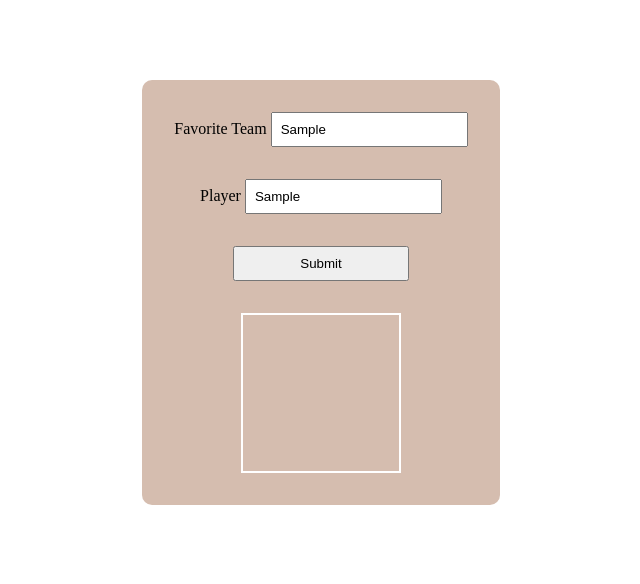
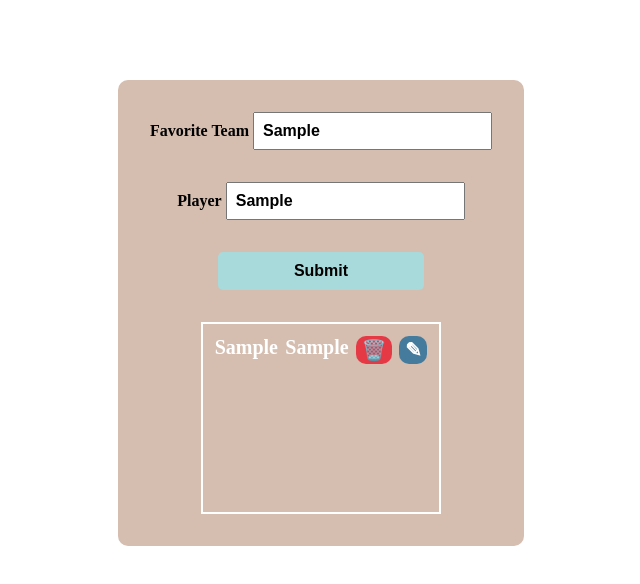
Before and after one commit to vishnuvish-star/CRUD, a plain HTML site: page index.html in a window 1280 px wide. Both pictures are taken after typing "Sample", "Sample" into the empty fields and a click on the input "Submit". Shown: the whole page, without its empty margins (319-959 px from the left). Drawn offline with Linux system fonts and the light colour scheme.

Commit message:
Add Element Through JS

```diff
--- a/script/index.js
+++ b/script/index.js
@@ -24,8 +24,10 @@ formEl.addEventListener("submit", (e) => {
   if (teamValue === "" && playerValue === "") {
     alert("Fill The Fields");
   } else {
-    let createNew = document.createElement("li");
+    let createNew = document.createElement("p");
     createNew.className = "displayList";
-    displayEl.appendChild();
+    createNew.innerHTML = `<small class="displayValue">${teamValue}</small> <small class="displayValue">${playerValue}</small> <small class="bin-icon">🗑️</small><small class="edit-icon">✎</small>`;
+    displayEl.appendChild(createNew);
+    console.log(createNew);
   }
 });
--- a/styles/style.css
+++ b/styles/style.css
@@ -21,16 +21,49 @@ body {
   flex-direction: column;
   align-items: center;
   border-radius: 10px;
+  text-align: center;
+}
+.form label {
+  font-size: 1rem;
+  font-weight: 700;
 }
 input {
   outline: none;
   padding: 0.5rem;
+  font-size: 1rem;
+  font-weight: 600;
 }
 .submit-btn {
   width: 60%;
+  font-size: 1rem;
+  font-weight: 800;
+  background-color: #a8dadc;
+  border: 2px solid #a8dadc;
+  border-radius: 5px;
 }
 .display-container {
-  width: 10rem;
-  height: 10rem;
+  width: 15rem;
+  height: 12rem;
   border: 2px solid #fff;
+  padding: 0.5rem;
 }
+.displayList {
+  display: flex;
+  justify-content: space-around;
+  align-items: center;
+  font-size: 1.5rem;
+  font-weight: 700;
+  color: #fff;
+}
+.bin-icon {
+  margin-top: 0.25rem;
+  padding: 0.12rem 0.35rem;
+  background-color: #e63946;
+  border-radius: 10px;
+}
+.edit-icon {
+  margin-top: 0.25rem;
+  padding: 0.12rem 0.35rem;
+  background-color: #457b9d;
+  border-radius: 10px;
+}
```
